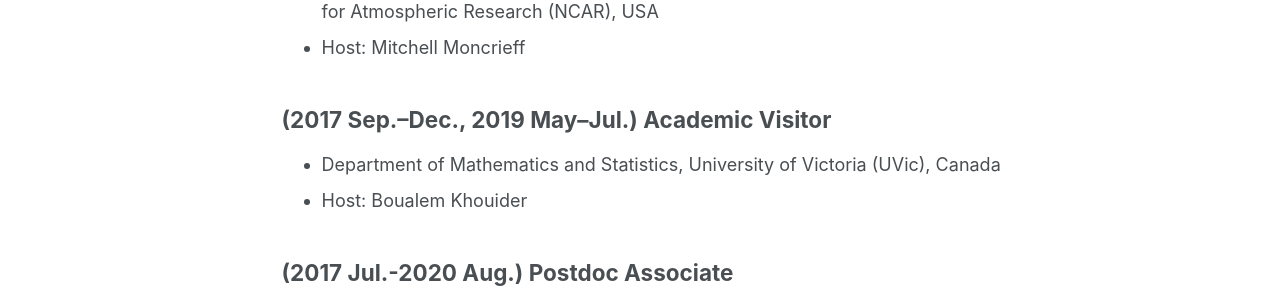
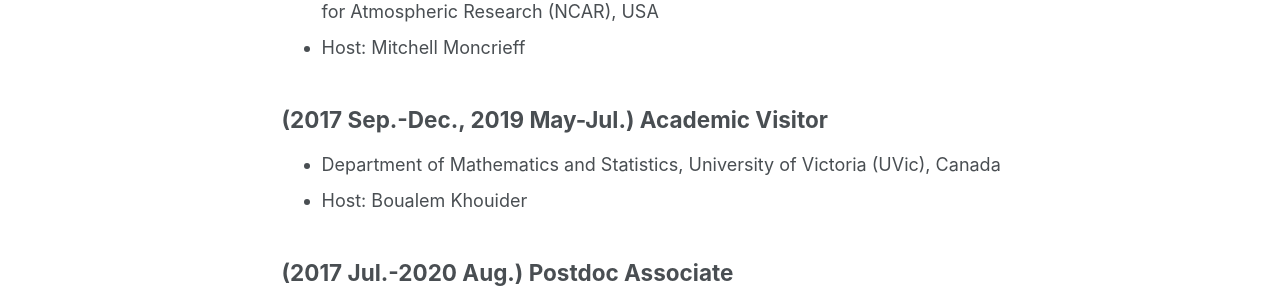
Before and after one commit to qiuyang50/qiuyang50.github.io, a Jekyll site: the page built from _pages/cv.md, in a window 1280 px wide and 1189 px high. Shown: the part 534-834 px from the top of the window. Built offline with Jekyll 4.4.1, drawn with Linux system fonts in a browser that asks for light colours.

Commit message:
Update cv.md

```diff
--- a/_pages/cv.md
+++ b/_pages/cv.md
@@ -20,7 +20,7 @@ Employment
 * Atmospheric Modeling \& Predictability Section of Climate and Global Dynamics Laboratory, National Center for Atmospheric Research (NCAR), USA
 * Host: Mitchell Moncrieff
 
-## (2017 Sep.--Dec., 2019 May--Jul.) Academic Visitor
+## (2017 Sep.-Dec., 2019 May-Jul.) Academic Visitor
 * Department of Mathematics and Statistics, University of Victoria (UVic), Canada
 * Host: Boualem Khouider
 
```
